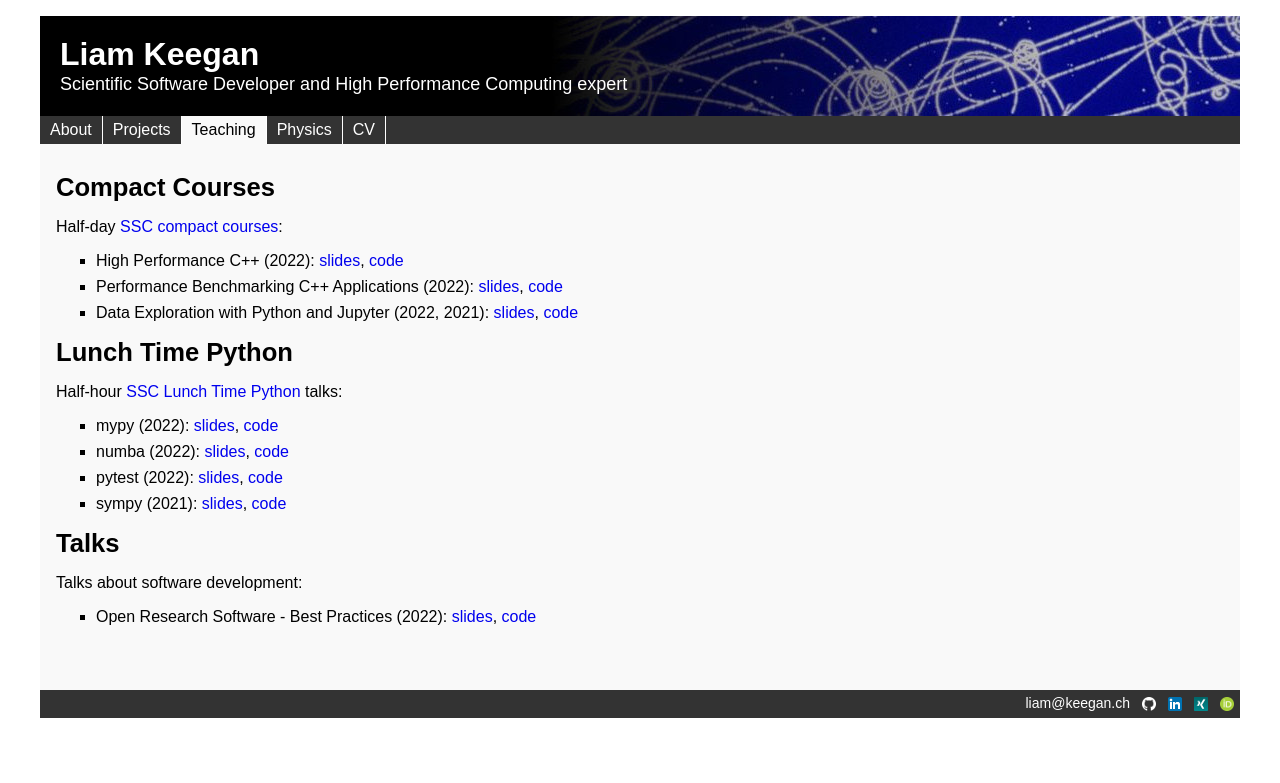
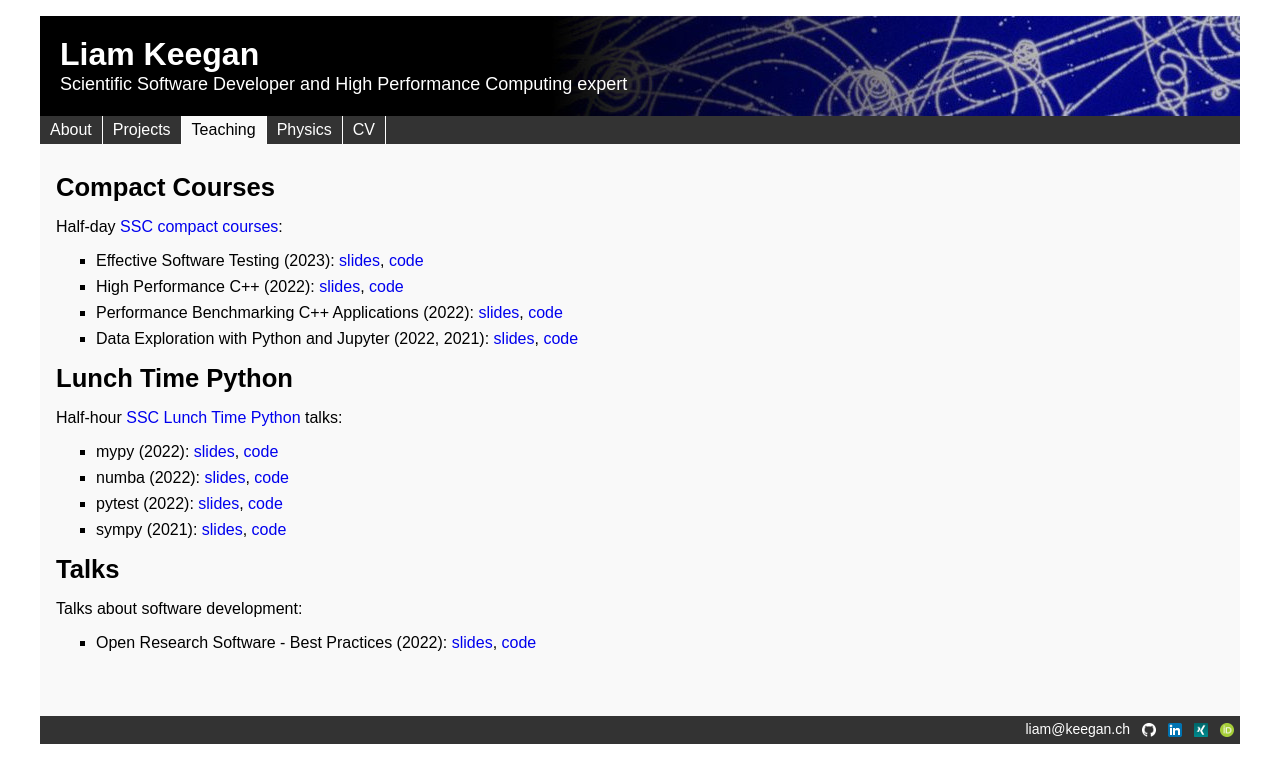
Before and after one commit to lkeegan/lkeegan.github.io, a Jekyll site: the page built from teaching.md, in a window 1280 px wide. Shown: the top 783 px of the page. Built offline with Jekyll 4.4.1, drawn with Linux system fonts in a browser that asks for light colours.

Commit message:
add software testing compact course

```diff
--- a/_data/teaching.yml
+++ b/_data/teaching.yml
@@ -1,6 +1,11 @@
 - title: Compact Courses
   description: 'Half-day <a href="https://ssc.iwr.uni-heidelberg.de/events">SSC compact courses</a>'
   items:
+    - year: 2023
+      title: Effective Software Testing
+      slides: https://github.com/ssciwr/effective-software-testing/raw/main/slides/slides.pdf
+      code: https://github.com/ssciwr/effective-software-testing
+
     - year: 2022
       title: High Performance C++
       slides: https://github.com/ssciwr/high-performance-cpp/raw/main/slides/slides.pdf
```
Also changed, not shown: .pre-commit-config.yaml.
